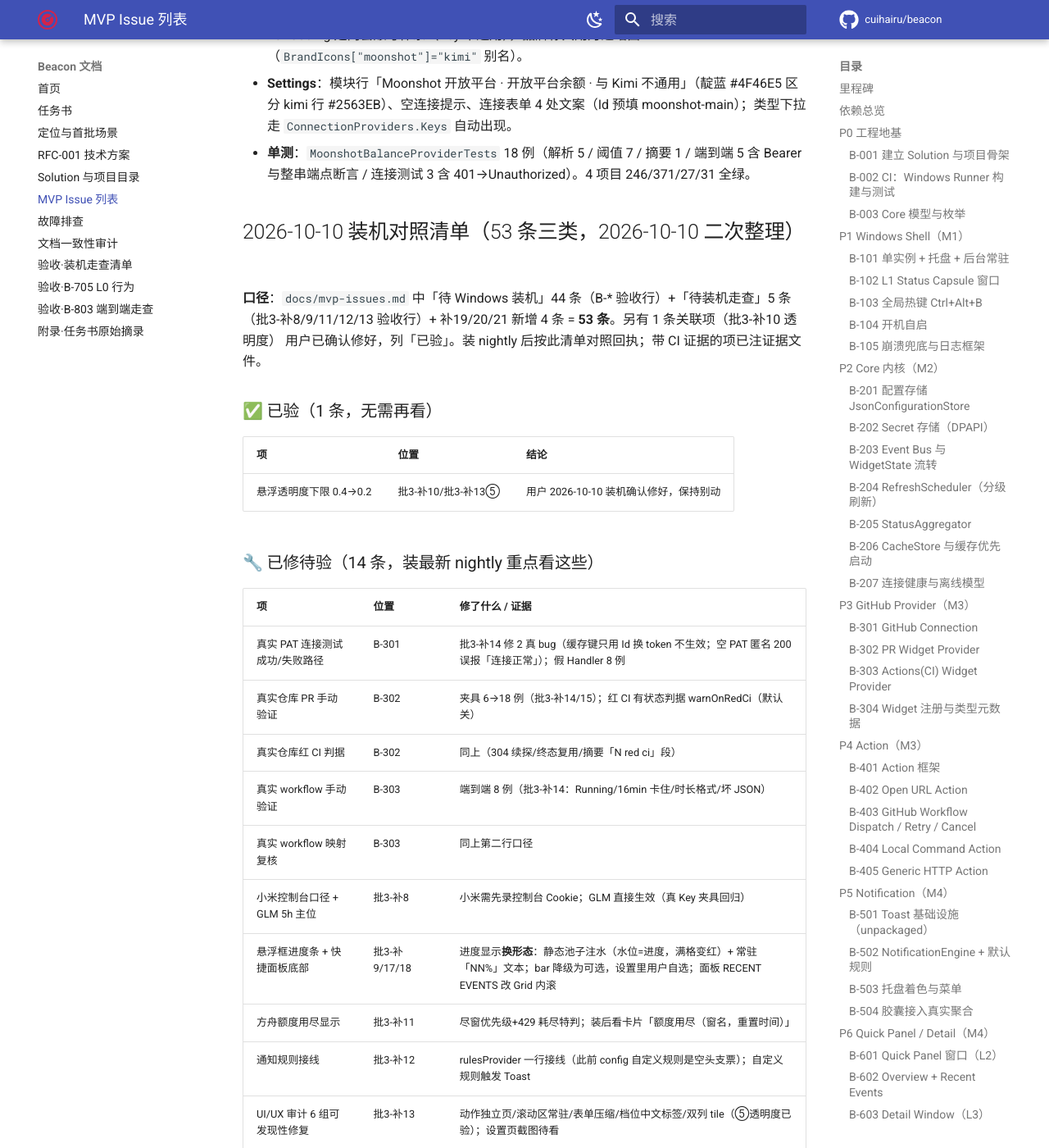
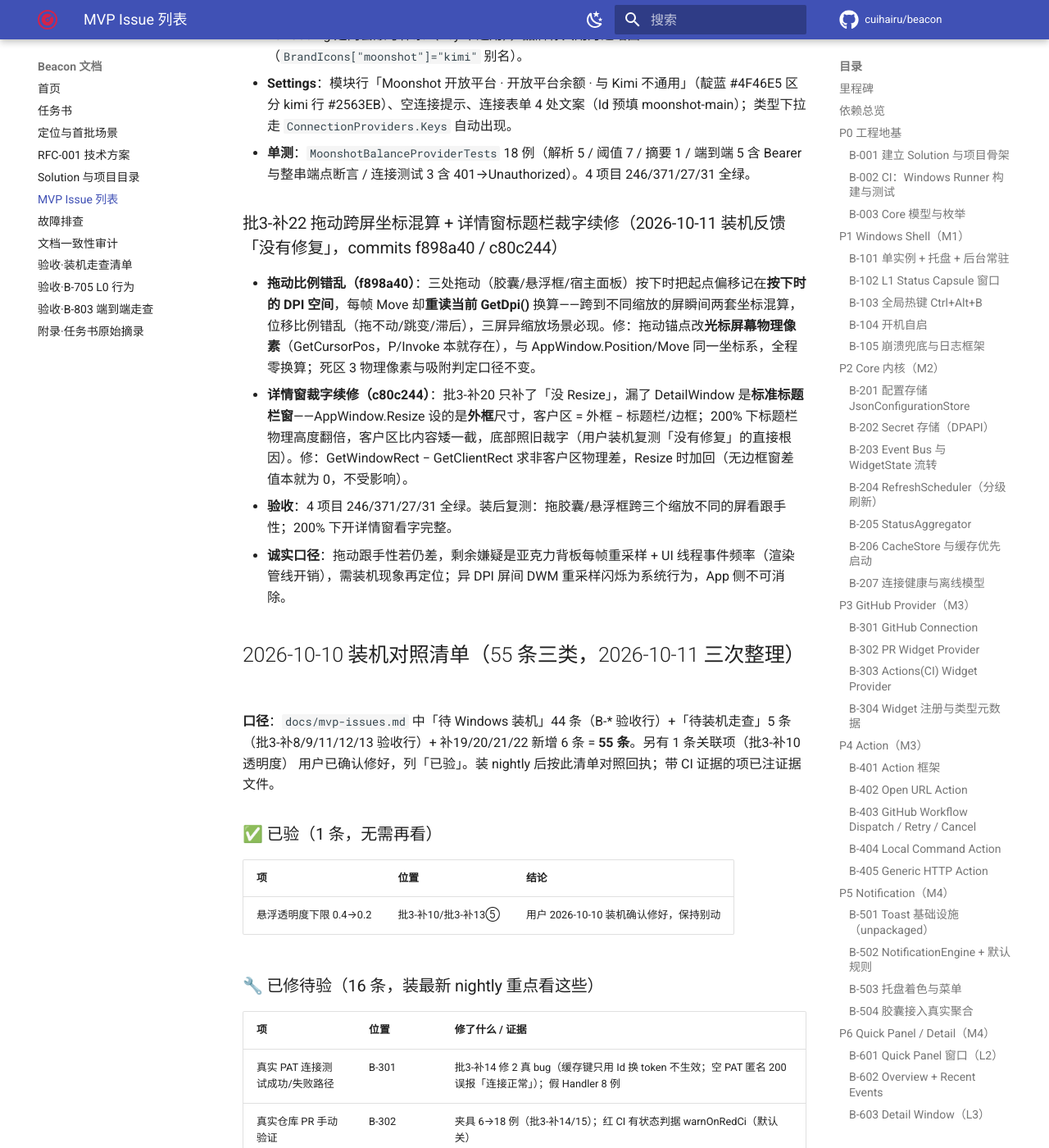
Before and after one commit to cuihairu/beacon, an MkDocs documentation site: the page built from docs/mvp-issues.md, in a window 1280 px wide and 1400 px high, scrolled down 31941 px. Shown: the whole window at 82% size. Built offline with MkDocs 1.6.1 and Material for MkDocs 9.7.7, drawn with Linux system fonts in a browser that asks for light colours; comment, search, counter and statistics services are not loaded; some of the changed text lies outside the part shown.

Commit message:
docs: record drag anchor and detail chrome fixes

```diff
--- a/docs/mvp-issues.md
+++ b/docs/mvp-issues.md
@@ -783,10 +783,18 @@
 
 
 
-## 2026-10-10 装机对照清单（53 条三类，2026-10-10 二次整理）
+### 批3-补22 拖动跨屏坐标混算 + 详情窗标题栏裁字续修（2026-10-11 装机反馈「没有修复」，commits f898a40 / c80c244）
+- **拖动比例错乱（f898a40）**：三处拖动（胶囊/悬浮框/宿主面板）按下时把起点偏移记在**按下时的 DPI 空间**，每帧 Move 却**重读当前 GetDpi()** 换算——跨到不同缩放的屏瞬间两套坐标混算，位移比例错乱（拖不动/跳变/滞后），三屏异缩放场景必现。修：拖动锚点改**光标屏幕物理像素**（GetCursorPos，P/Invoke 本就存在），与 AppWindow.Position/Move 同一坐标系，全程零换算；死区 3 物理像素与吸附判定口径不变。
+- **详情窗裁字续修（c80c244）**：批3-补20 只补了「没 Resize」，漏了 DetailWindow 是**标准标题栏窗**——AppWindow.Resize 设的是**外框**尺寸，客户区 = 外框 − 标题栏/边框；200% 下标题栏物理高度翻倍，客户区比内容矮一截，底部照旧裁字（用户装机复测「没有修复」的直接根因）。修：GetWindowRect − GetClientRect 求非客户区物理差，Resize 时加回（无边框窗差值本就为 0，不受影响）。
+- **验收**：4 项目 246/371/27/31 全绿。装后复测：拖胶囊/悬浮框跨三个缩放不同的屏看跟手性；200% 下开详情窗看字完整。
+- **诚实口径**：拖动跟手性若仍差，剩余嫌疑是亚克力背板每帧重采样 + UI 线程事件频率（渲染管线开销），需装机现象再定位；异 DPI 屏间 DWM 重采样闪烁为系统行为，App 侧不可消除。
+
+
+
+## 2026-10-10 装机对照清单（55 条三类，2026-10-11 三次整理）
 
 **口径**：`docs/mvp-issues.md` 中「待 Windows 装机」44 条（B-* 验收行）+「待装机走查」5 条
-（批3-补8/9/11/12/13 验收行）+ 补19/20/21 新增 4 条 = **53 条**。另有 1 条关联项（批3-补10 透明度）
+（批3-补8/9/11/12/13 验收行）+ 补19/20/21/22 新增 6 条 = **55 条**。另有 1 条关联项（批3-补10 透明度）
 用户已确认修好，列「已验」。装 nightly 后按此清单对照回执；带 CI 证据的项已注证据文件。
 
 ### ✅ 已验（1 条，无需再看）
@@ -794,7 +802,7 @@
 |---|---|---|
 | 悬浮透明度下限 0.4→0.2 | 批3-补10/批3-补13⑤ | 用户 2026-10-10 装机确认修好，保持别动 |
 
-### 🔧 已修待验（14 条，装最新 nightly 重点看这些）
+### 🔧 已修待验（16 条，装最新 nightly 重点看这些）
 | 项 | 位置 | 修了什么 / 证据 |
 |---|---|---|
 | 真实 PAT 连接测试成功/失败路径 | B-301 | 批3-补14 修 2 真 bug（缓存键只用 Id 换 token 不生效；空 PAT 匿名 200 误报「连接正常」）；假 Handler 8 例 |
@@ -811,6 +819,8 @@
 | 5K/高缩放裁字（DPI） | 批3-补20 | DetailWindow 按内容定尺寸 + 10 处 DpiLayoutMath 唯一口径 + 四档 dpi 回归测试；装 200%/250% 看详情窗/悬浮框/胶囊字完整（CI 恒 100% 无法代验） |
 | 拖动跟手 + 跨屏闪烁 | 批3-补20 | 胶囊改起点绝对定位（高回报率鼠标不再爬行）；拖动中跳过 WM_DPICHANGED 重排；装后慢拖胶囊并跨三屏看跟手与闪烁 |
 | Moonshot 余额卡片 | 批3-补21 | 开放平台 Key（platform.moonshot.cn，与 Kimi 不通用）录入后看余额/阈值告警；设置模块行与连接表单就位；18 例单测 |
+| 拖动跨三屏跟手 | 批3-补22 | 拖动锚点改光标屏幕物理像素（旧实现按下 DPI 与每帧当前 DPI 混算，跨缩放屏比例错乱）；装后慢拖胶囊/悬浮框跨三个缩放不同的屏看 |
+| 详情窗 200% 仍裁字 | 批3-补22 | DetailWindow 是标题栏窗，Resize 补回非客户区差值（GetWindowRect−GetClientRect）；装 200% 开详情窗看字完整 |
 
 ### ⬜ 未修（39 条：无已知缺陷，代码就位，待装机首验）
 | 项 | 条数 | 说明 |
```
